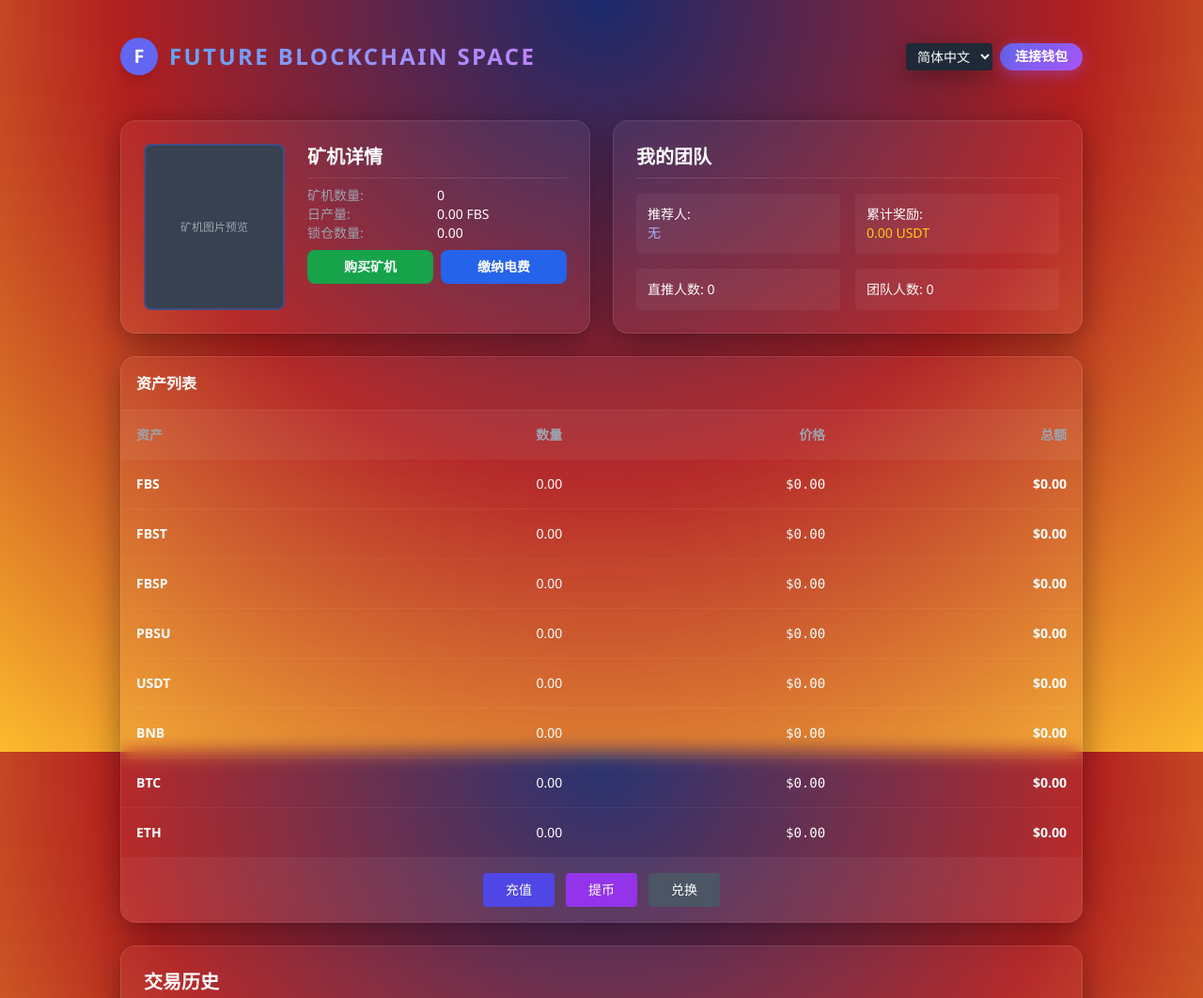
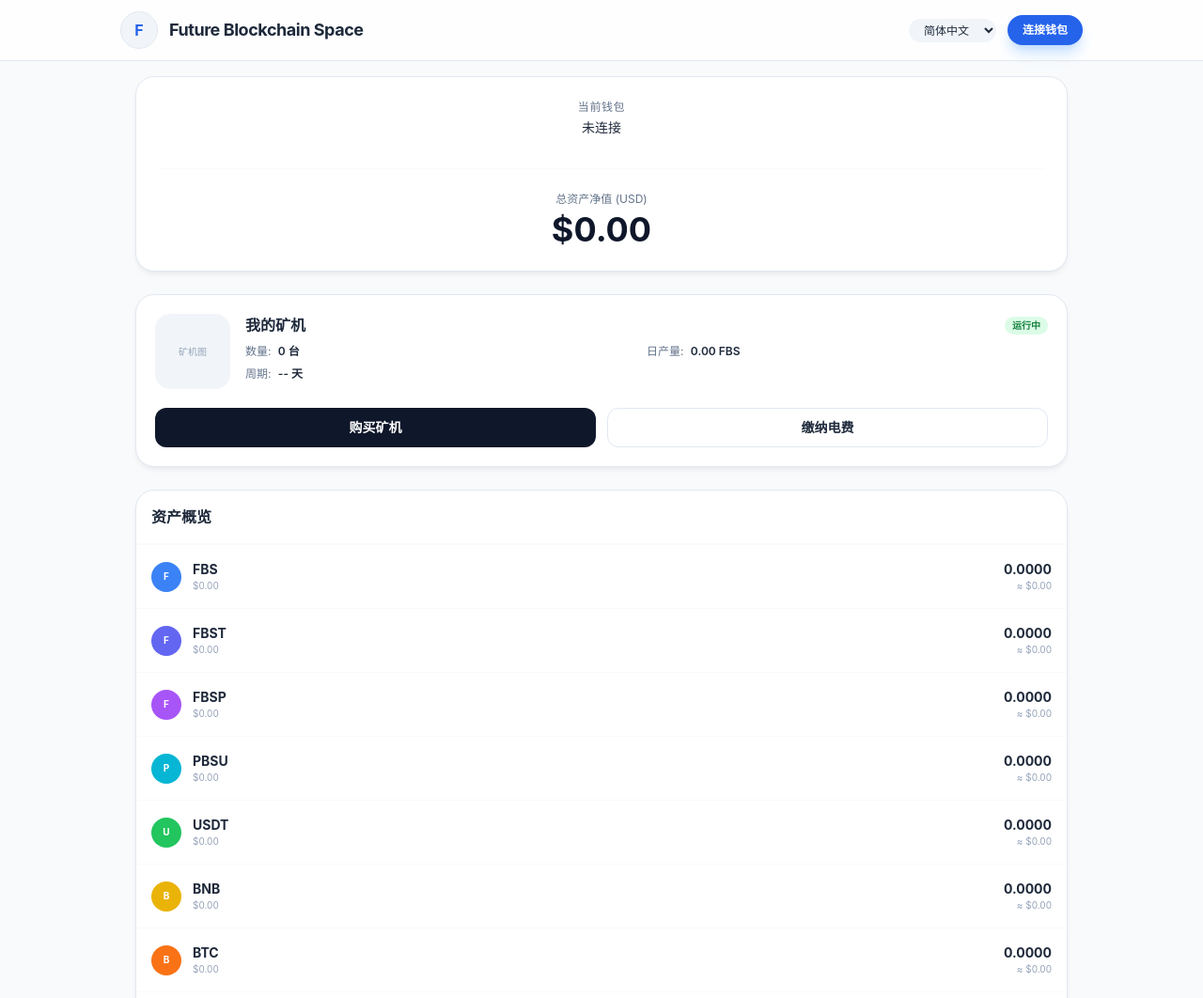
Before and after one commit to huafang188/Future-Blockchain-Space, a plain HTML site: page index.html in a window 1280 px wide. Shown: the top 1062 px of the page at 94% size. Drawn offline with nearby package versions, Linux system fonts and the light colour scheme.

Commit message:
Update index.html

```diff
--- a/index.html
+++ b/index.html
@@ -8,203 +8,129 @@
     <script src="https://cdnjs.cloudflare.com/ajax/libs/ethers/6.7.0/ethers.umd.min.js"></script>
     <style>
         body {
-            background: radial-gradient(circle at top, #1a2a6c, #b21f1f, #fdbb2d); /* 动感深色背景 */
-            background-attachment: fixed;
-            color: white;
-            font-family: 'Segoe UI', system-ui, sans-serif;
+            background-color: #f8fafc; /* 极简浅灰白 */
+            color: #1e293b;
+            font-family: -apple-system, BlinkMacSystemFont, "Segoe UI", Roboto, sans-serif;
         }
-        /* 玻璃质感容器 */
-        .glass-card {
-            background: rgba(255, 255, 255, 0.05);
-            backdrop-filter: blur(10px);
-            border: 1px solid rgba(255, 255, 255, 0.1);
-            box-shadow: 0 8px 32px 0 rgba(0, 0, 0, 0.37);
-            border-radius: 1rem;
-            transition: transform 0.3s ease;
+        .section-card {
+            background: white;
+            border: 1px solid #e2e8f0;
+            border-radius: 1.25rem;
+            box-shadow: 0 4px 6px -1px rgba(0, 0, 0, 0.05), 0 2px 4px -1px rgba(0, 0, 0, 0.03);
         }
-        .glass-card:hover {
-            transform: translateY(-5px); /* 微小浮动效果 */
-        }
-        /* 立体感按钮 */
-        .btn-tech {
-            background: linear-gradient(135deg, #6366f1 0%, #a855f7 100%);
-            box-shadow: 0 4px 15px rgba(168, 85, 247, 0.4);
-            transition: all 0.3s;
-        }
-        .btn-tech:active {
-            transform: scale(0.95);
-        }
+        .logo-circle { border-radius: 50%; object-fit: cover; background: #f1f5f9; }
+        .miner-img { border-radius: 1rem; object-fit: cover; background: #f1f5f9; width: 80px; height: 80px; }
+        /* 隐藏滚动条但保留功能 */
+        .no-scrollbar::-webkit-scrollbar { display: none; }
     </style>
 </head>
-<body class="min-h-screen p-4">
+<body class="min-h-screen">
 
-    <header class="flex justify-between items-center max-w-5xl mx-auto py-6">
-        <div class="flex items-center gap-3">
-            <div class="w-10 h-10 bg-indigo-500 rounded-full flex items-center justify-center font-bold text-xl shadow-lg">F</div>
-            <h1 class="text-2xl font-bold tracking-widest bg-clip-text text-transparent bg-gradient-to-r from-blue-400 to-purple-400">
-                FUTURE BLOCKCHAIN SPACE
-            </h1>
-        </div>
-        <div class="flex gap-2">
-            <select id="langSwitch" class="bg-gray-800 text-sm border-none rounded px-2 py-1 outline-none glass-card">
-                <option value="zh">简体中文</option>
-                <option value="en">English</option>
-                <option value="jp">日本語</option>
-                <option value="ru">Русский</option>
-            </select>
-            <button onclick="connectWallet()" id="connectBtn" class="btn-tech px-4 py-1 rounded-full text-sm font-semibold">连接钱包</button>
+    <header class="sticky top-0 z-50 bg-white/80 backdrop-blur-md border-b border-slate-200 px-4 py-3">
+        <div class="max-w-5xl mx-auto flex justify-between items-center">
+            <div class="flex items-center gap-3">
+                <div class="w-10 h-10 logo-circle border border-slate-200 flex items-center justify-center overflow-hidden">
+                    <img src="YOUR_LOGO_URL" alt="Logo" class="w-full h-full hidden" onerror="this.classList.add('hidden')">
+                    <span class="text-blue-600 font-bold">F</span>
+                </div>
+                <h1 class="text-lg font-bold tracking-tight text-slate-800">Future Blockchain Space</h1>
+            </div>
+            <div class="flex items-center gap-3">
+                <select class="bg-slate-100 text-xs rounded-full px-3 py-1 border-none outline-none">
+                    <option>简体中文</option><option>English</option><option>日本語</option>
+                </select>
+                <button onclick="connectWallet()" id="connectBtn" class="bg-blue-600 text-white text-xs font-semibold px-4 py-2 rounded-full shadow-lg shadow-blue-200">连接钱包</button>
+            </div>
         </div>
     </header>
 
-    <main class="max-w-5xl mx-auto space-y-6 pb-20">
+    <main class="max-w-5xl mx-auto p-4 space-y-6">
 
-        <section id="userSection" class="hidden animate-pulse">
-            <div class="glass-card p-6 text-center">
-                <p class="text-gray-400 text-sm mb-1">当前钱包地址</p>
-                <button onclick="toggleAddress()" id="walletAddr" class="text-lg font-mono hover:text-blue-300 transition cursor-pointer">
-                    未连接
-                </button>
-                <div class="mt-6">
-                    <p class="text-gray-400 text-sm">资产总价值 (Estimated Value)</p>
-                    <h2 class="text-4xl font-bold mt-2">$ <span id="totalValue">0.00</span></h2>
-                </div>
+        <section id="userDisplay" class="section-card p-6 text-center">
+            <p class="text-slate-500 text-xs font-medium uppercase tracking-wider">当前钱包</p>
+            <button onclick="toggleAddress()" id="walletAddr" class="text-slate-800 font-mono text-sm mt-1 hover:text-blue-600 transition">未连接</button>
+
+            <div class="mt-8 pt-6 border-t border-slate-50">
+                <p class="text-slate-500 text-xs">总资产净值 (USD)</p>
+                <div class="text-4xl font-bold text-slate-900 mt-1">$<span id="totalBalance">0.00</span></div>
             </div>
         </section>
 
-        <section class="grid md:grid-cols-2 gap-6">
-            <div class="glass-card p-6 flex flex-col md:flex-row gap-6">
-                <div class="w-full md:w-1/3 aspect-square bg-gray-700 rounded-lg flex items-center justify-center border-2 border-indigo-500/30">
-                    <span class="text-xs text-gray-400">矿机图片预览</span>
+        <section class="section-card p-5">
+            <div class="flex items-start gap-4">
+                <div class="miner-img flex-shrink-0 flex items-center justify-center border border-slate-100">
+                    <span class="text-[10px] text-slate-400">矿机图</span>
                 </div>
-                <div class="flex-1 space-y-2">
-                    <h3 class="text-xl font-bold border-b border-white/10 pb-2">矿机详情</h3>
-                    <div class="grid grid-cols-2 text-sm">
-                        <span class="text-gray-400">矿机数量:</span> <span id="mCount">0</span>
-                        <span class="text-gray-400">日产量:</span> <span id="mYield">0.00 FBS</span>
-                        <span class="text-gray-400">锁仓数量:</span> <span id="mLocked">0.00</span>
+                <div class="flex-1">
+                    <div class="flex justify-between items-center mb-2">
+                        <h3 class="font-bold text-slate-800">我的矿机</h3>
+                        <span class="bg-green-100 text-green-700 text-[10px] px-2 py-0.5 rounded-full font-bold">运行中</span>
                     </div>
-                    <div class="flex gap-2 mt-4">
-                        <button onclick="openModal('buy')" class="flex-1 py-2 rounded-lg bg-green-600 hover:bg-green-500 text-sm font-bold">购买矿机</button>
-                        <button onclick="openModal('fee')" class="flex-1 py-2 rounded-lg bg-blue-600 hover:bg-blue-500 text-sm font-bold">缴纳电费</button>
+                    <div class="grid grid-cols-2 gap-y-2 text-xs">
+                        <p class="text-slate-500">数量: <span class="text-slate-800 font-semibold ml-1">0 台</span></p>
+                        <p class="text-slate-500">日产量: <span class="text-slate-800 font-semibold ml-1">0.00 FBS</span></p>
+                        <p class="text-slate-500">周期: <span class="text-slate-800 font-semibold ml-1">-- 天</span></p>
                     </div>
                 </div>
             </div>
-
-            <div class="glass-card p-6">
-                <h3 class="text-xl font-bold mb-4 border-b border-white/10 pb-2">我的团队</h3>
-                <div class="grid grid-cols-2 gap-4 text-sm">
-                    <div class="bg-white/5 p-3 rounded">推荐人: <span id="inviter" class="block text-indigo-300">无</span></div>
-                    <div class="bg-white/5 p-3 rounded">累计奖励: <span id="totalReward" class="block text-yellow-400">0.00 USDT</span></div>
-                    <div class="bg-white/5 p-3 rounded">直推人数: <span id="directCount">0</span></div>
-                    <div class="bg-white/5 p-3 rounded">团队人数: <span id="teamCount">0</span></div>
-                </div>
+            <div class="grid grid-cols-2 gap-3 mt-5">
+                <button class="bg-slate-900 text-white py-2.5 rounded-xl text-sm font-bold active:scale-95 transition">购买矿机</button>
+                <button class="bg-white border border-slate-200 text-slate-800 py-2.5 rounded-xl text-sm font-bold active:scale-95 transition">缴纳电费</button>
             </div>
         </section>
 
-        <section class="glass-card overflow-hidden">
-            <div class="p-4 border-b border-white/10 font-bold">资产列表</div>
-            <div class="overflow-x-auto">
-                <table class="w-full text-left text-sm">
-                    <thead class="bg-white/5 text-gray-400">
-                        <tr>
-                            <th class="p-4">资产</th>
-                            <th class="p-4 text-right">数量</th>
-                            <th class="p-4 text-right">价格</th>
-                            <th class="p-4 text-right">总额</th>
-                        </tr>
-                    </thead>
-                    <tbody id="tokenList">
-                        </tbody>
-                </table>
+        <section class="section-card overflow-hidden">
+            <div class="p-4 border-b border-slate-50 font-bold text-slate-800">资产概览</div>
+            <div class="divide-y divide-slate-50" id="tokenRows">
+                <script>
+                    const tokens = [
+                        {name: 'FBS', color: 'bg-blue-500'}, {name: 'FBST', color: 'bg-indigo-500'},
+                        {name: 'FBSP', color: 'bg-purple-500'}, {name: 'PBSU', color: 'bg-cyan-500'},
+                        {name: 'USDT', color: 'bg-green-500'}, {name: 'BNB', color: 'bg-yellow-500'},
+                        {name: 'BTC', color: 'bg-orange-500'}, {name: 'ETH', color: 'bg-blue-700'}
+                    ];
+                    tokens.forEach(t => {
+                        document.write(`
+                            <div class="flex items-center justify-between p-4 hover:bg-slate-50 transition">
+                                <div class="flex items-center gap-3">
+                                    <div class="w-8 h-8 logo-circle flex items-center justify-center text-[10px] text-white font-bold ${t.color}">
+                                        ${t.name[0]}
+                                    </div>
+                                    <div>
+                                        <div class="font-bold text-sm">${t.name}</div>
+                                        <div class="text-[10px] text-slate-400">$0.00</div>
+                                    </div>
+                                </div>
+                                <div class="text-right">
+                                    <div class="font-bold text-sm text-slate-800">0.0000</div>
+                                    <div class="text-[10px] text-slate-400">≈ $0.00</div>
+                                </div>
+                            </div>
+                        `);
+                    });
+                </script>
             </div>
-            <div class="p-4 flex gap-3 justify-center bg-white/5">
-                <button class="px-6 py-2 rounded bg-indigo-600 text-sm">充值</button>
-                <button class="px-6 py-2 rounded bg-purple-600 text-sm">提币</button>
-                <button class="px-6 py-2 rounded bg-gray-600 text-sm">兑换</button>
+            <div class="p-4 grid grid-cols-3 gap-2 bg-slate-50/50">
+                <button class="py-2 rounded-lg bg-white border border-slate-200 text-xs font-bold">充值</button>
+                <button class="py-2 rounded-lg bg-white border border-slate-200 text-xs font-bold">提币</button>
+                <button class="py-2 rounded-lg bg-white border border-slate-200 text-xs font-bold">兑换</button>
             </div>
         </section>
 
-        <section class="glass-card p-6">
-            <h3 class="text-xl font-bold mb-4">交易历史</h3>
-            <div id="historyList" class="text-center text-gray-500 text-sm py-10">
-                暂无交易数据，连接钱包以查看
-            </div>
-        </section>
-    </main>
+        </main>
 
     <script>
-        // --- 核心 Web3 逻辑 ---
-        let userAddress = "";
-        let isFullAddress = false;
-
-        async function connectWallet() {
-            if (window.ethereum) {
-                try {
-                    const accounts = await window.ethereum.request({ method: 'eth_requestAccounts' });
-                    userAddress = accounts[0];
-                    updateUI();
-                } catch (err) {
-                    console.error("连接失败", err);
-                }
-            } else {
-                alert("请安装 Web3 钱包（如 Bitget 或 MetaMask）");
-            }
-        }
-
-        function updateUI() {
-            document.getElementById('userSection').classList.remove('hidden');
-            document.getElementById('connectBtn').innerText = "已连接";
-            renderAddress();
-            // 这里应该调用你的 Cloudflare Worker API 来获取飞书里的真实数据
-            // fetchUserDataFromFeishu(userAddress);
-        }
-
-        function renderAddress() {
-            const btn = document.getElementById('walletAddr');
-            if (isFullAddress) {
-                btn.innerText = userAddress;
-            } else {
-                // 显示前32位和后6位（根据你的要求）
-                const start = userAddress.substring(0, 32);
-                const end = userAddress.substring(userAddress.length - 6);
-                btn.innerText = `${start}...${end}`;
-            }
-        }
-
-        function toggleAddress() {
-            isFullAddress = !isFullAddress;
-            renderAddress();
-        }
-
-        // --- 模拟数据渲染 ---
-        const tokens = ['FBS', 'FBST', 'FBSP', 'PBSU', 'USDT', 'BNB', 'BTC', 'ETH'];
-        const listContainer = document.getElementById('tokenList');
-        tokens.forEach(t => {
-            listContainer.innerHTML += `
-                <tr class="border-b border-white/5 hover:bg-white/5 transition">
-                    <td class="p-4 font-bold">${t}</td>
-                    <td class="p-4 text-right">0.00</td>
-                    <td class="p-4 text-right font-mono">$0.00</td>
-                    <td class="p-4 text-right font-bold">$0.00</td>
-                </tr>
-            `;
-        });
-
-        // --- 支付与签名逻辑思路 ---
-        async function handlePayment(amount, type) {
-            // 1. 发起签名请求确保安全
-            const provider = new ethers.BrowserProvider(window.ethereum);
-            const signer = await provider.getSigner();
-            const message = `确认支付 ${amount} USDT 用于 ${type}，操作时间: ${Date.now()}`;
-
+        // 核心：连接飞书数据的方法
+        async function fetchFeishuData(address) {
+            // 这里替换成你的 Cloudflare Worker 接口
+            const WORKER_URL = 'https://your-worker.workers.dev/api/data';
             try {
-                const signature = await signer.signMessage(message);
-                // 2. 只有签名成功后，才调用转账合约
-                // 3. 记录到飞书 (通过 fetch 调用你的 Worker)
-                console.log("签名成功:", signature);
-                alert("签名验证通过，正在唤起转账...");
+                const res = await fetch(`${WORKER_URL}?address=${address}`);
+                const data = await res.json();
+                // 拿到数据后更新 UI
+                document.getElementById('totalBalance').innerText = data.total_balance;
             } catch (e) {
-                alert("用户取消或验证失败");
+                console.log("飞书数据读取失败，请检查 Worker 配置");
             }
         }
     </script>
```
